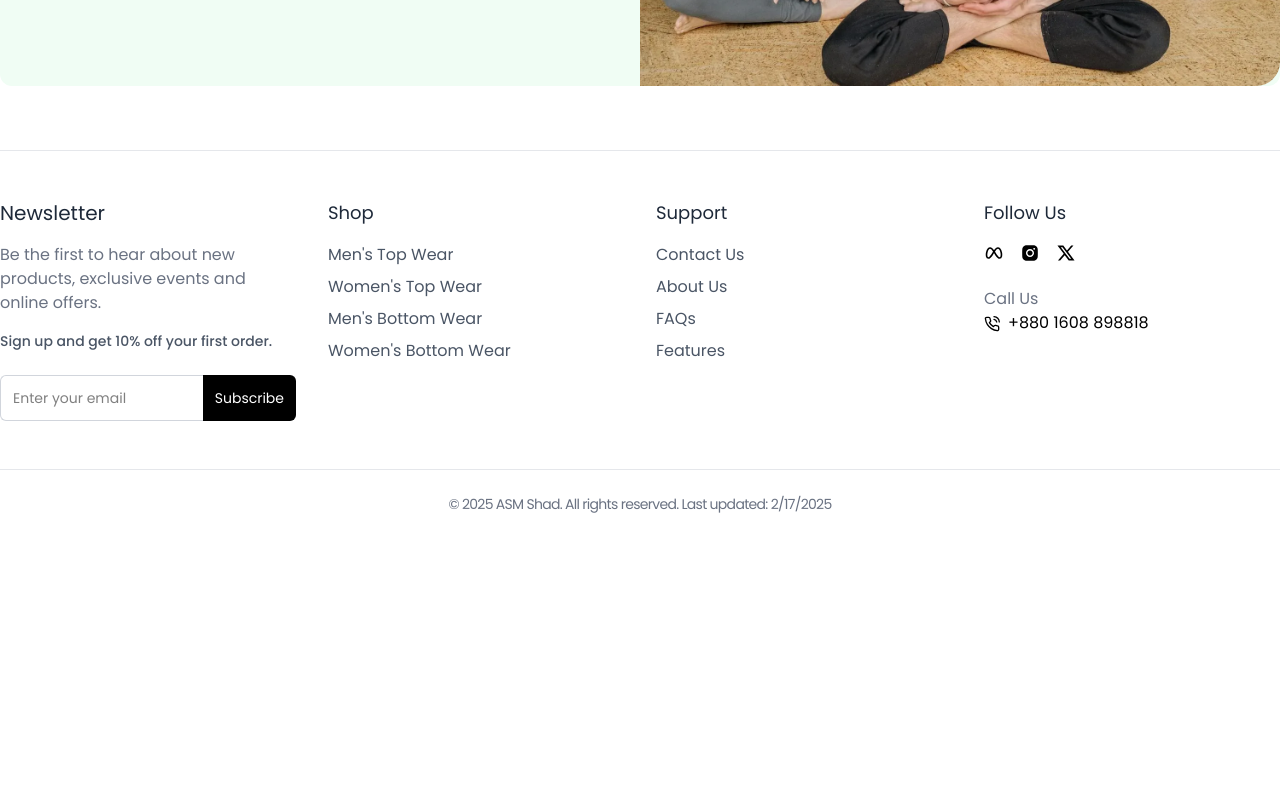
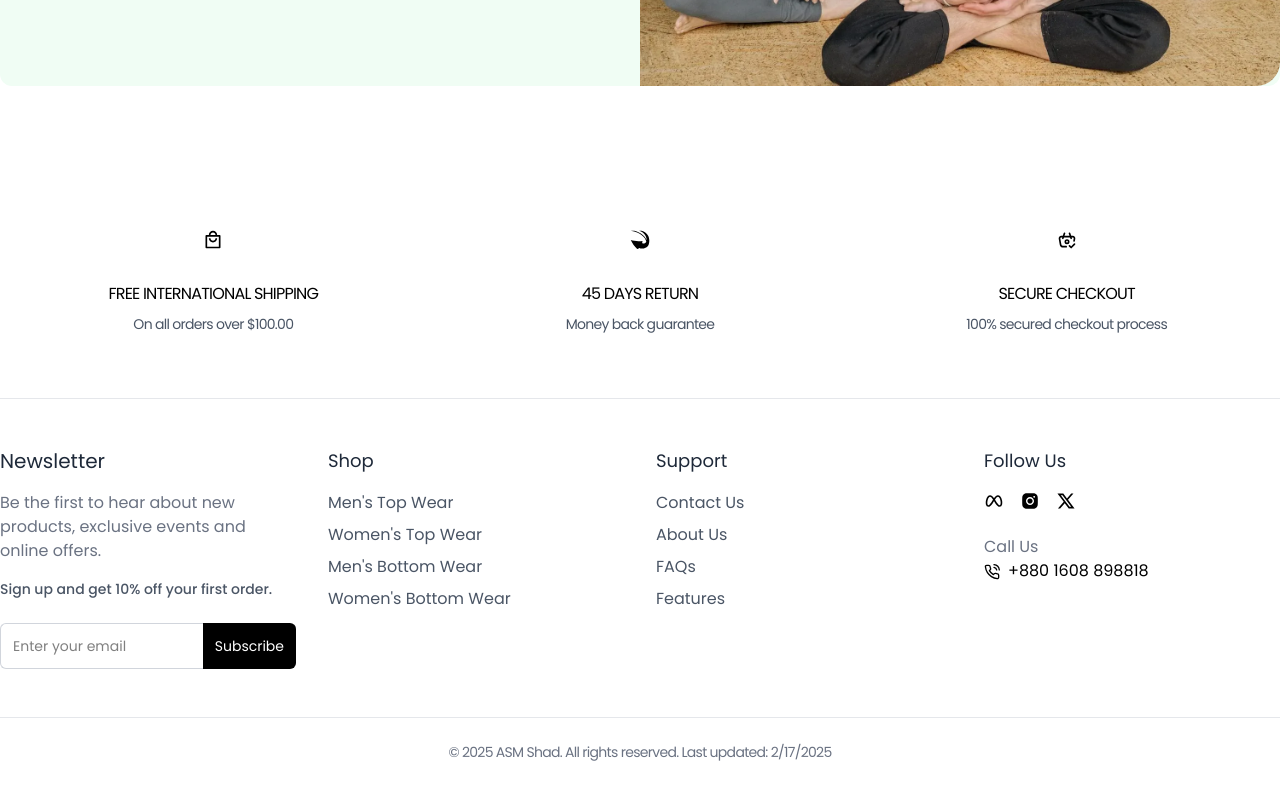
Before and after one commit to asm-shad/Shoporia, a React (Vite) app in the folder frontend/: page / in a window 1280 px wide. Shown: the part 5471-6271 px from the top of the page. Before the commit the page ends 6033 px from the top, so only its background shows below. Built offline with nearby package versions, Linux system fonts and the light colour scheme.

Commit message:
Featured Section design complete

```diff
--- /dev/null
+++ b/frontend/src/components/Products/FeaturesSection.jsx
@@ -0,0 +1,45 @@
+import React from "react";
+import { GiReturnArrow } from "react-icons/gi";
+import { RiShoppingBag4Line } from "react-icons/ri";
+import { TbBasketCheck } from "react-icons/tb";
+
+const FeaturesSection = () => {
+  return (
+    <section className="py-16 px-4 bg-white">
+      <div className="container mx-auto grid grid-cols-1 md:grid-cols-3 gap-8 text-center">
+        {/* Feature 1 */}
+        <div className="flex flex-col items-center">
+          <div className="p-4 rounded-full mb-4">
+            <RiShoppingBag4Line className="text-xl"></RiShoppingBag4Line>
+          </div>
+          <h4 className="tracking-tighter mb-2">FREE INTERNATIONAL SHIPPING</h4>
+          <p className="text-gray-600 text-sm tracking-tighter">
+            On all orders over $100.00
+          </p>
+        </div>
+        {/* Feature 2 */}
+        <div className="flex flex-col items-center">
+          <div className="p-4 rounded-full mb-4">
+            <GiReturnArrow className="text-xl"></GiReturnArrow>
+          </div>
+          <h4 className="tracking-tighter mb-2">45 DAYS RETURN</h4>
+          <p className="text-gray-600 text-sm tracking-tighter">
+            Money back guarantee
+          </p>
+        </div>
+        {/* Feature 3 */}
+        <div className="flex flex-col items-center">
+          <div className="p-4 rounded-full mb-4">
+            <TbBasketCheck className="text-xl"></TbBasketCheck>
+          </div>
+          <h4 className="tracking-tighter mb-2">SECURE CHECKOUT</h4>
+          <p className="text-gray-600 text-sm tracking-tighter">
+            100% secured checkout process
+          </p>
+        </div>
+      </div>
+    </section>
+  );
+};
+
+export default FeaturesSection;
--- a/frontend/src/pages/Home.jsx
+++ b/frontend/src/pages/Home.jsx
@@ -5,6 +5,7 @@
 import ProductDetails from "../components/Products/ProductDetails";
 import ProductGrid from "../components/Products/ProductGrid";
 import FeaturedCollection from "../components/Products/FeaturedCollection";
+import FeaturesSection from "../components/Products/FeaturesSection";
 
 const placeholderProducts = [
   {
@@ -76,6 +77,7 @@
       </div>
 
       <FeaturedCollection></FeaturedCollection>
+      <FeaturesSection></FeaturesSection>
     </div>
   );
 };
```
